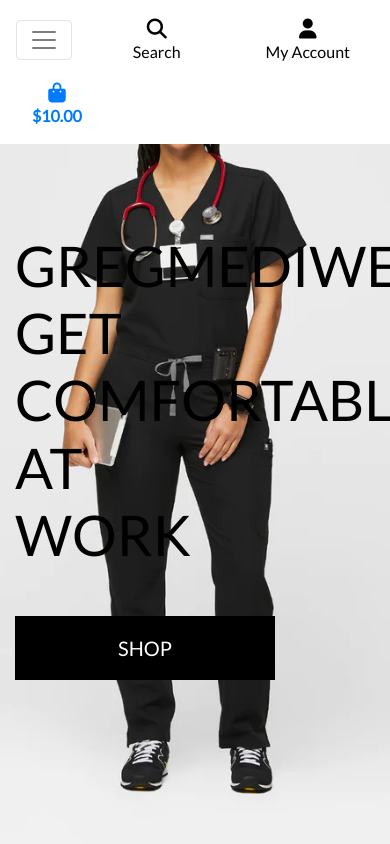
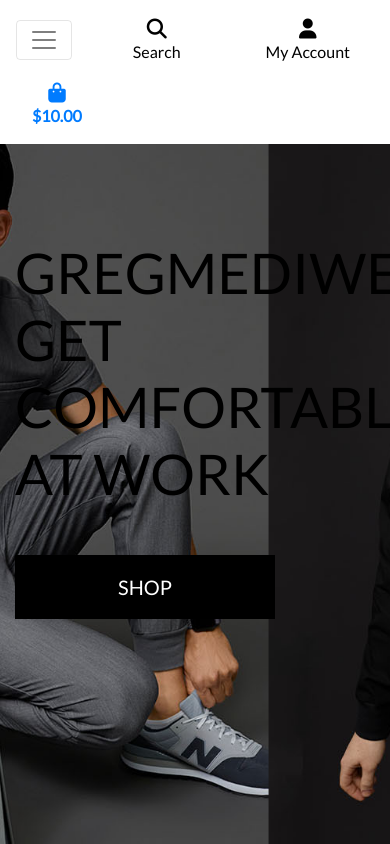
Before and after one commit to gozygreg/gregmediscrubs, a Django app: template home/templates/home/index.html in a window 390 px wide; the page is wider, and only the part inside the window is pictured. Run offline with Django 3.2, Linux system fonts and the light colour scheme; the template is opened without the code that fills it: most values are stand-ins (such as "Sample title", 1, 10 or a date in 2020); parts of the project's set-up code (start-up, migrations or seed data) failed here and were passed over; some libraries are stand-ins or nearby versions.

Commit message:
Adjust the width of the index image for small screen sizes

```diff
--- a/home/templates/home/index.html
+++ b/home/templates/home/index.html
@@ -10,7 +10,7 @@
 {% endblock %}
 
 {% block content %}
-<div class="container h-100">
+<div class="container-fluid h-100 index-img">
     <div class="row h-100">
         <div class="col-7 col-md-6 my-auto">
             <h1 class="display-4 logo-font text-black">
--- a/static/css/base.css
+++ b/static/css/base.css
@@ -3,11 +3,20 @@
 }
 
 body {
-    background: url('/media/Womens\ black\ scrub\ top\ and\ bottom.webp') no-repeat center center fixed;
+
     background-size: cover;
     height: calc(100vh - 164px);
     color: #555;
     font-family: 'Lato';
+}
+
+
+.index-img {
+    background: url('/media/cover\ image.jpeg') no-repeat center center;
+    background-size: cover;
+    color: white;
+    font-family: 'Lato';
+
 }
 
 
@@ -192,17 +201,21 @@
     }
 
     .header-container {
-        padding-top: 164px;
+        padding-top: 110px;
     }
 }
 
 /* pad the top a bit when navbar is collapsed on mobile */
 @media (max-width: 991px) {
     .header-container {
-        padding-top: 116px;
+        padding-top: 62px;
+    }
+
+    .index-img {
+        width: fit-content
     }
 
     body {
-        height: calc(100vh - 116px);
+        height: calc(100vh - 62px);
     }
 }
```
